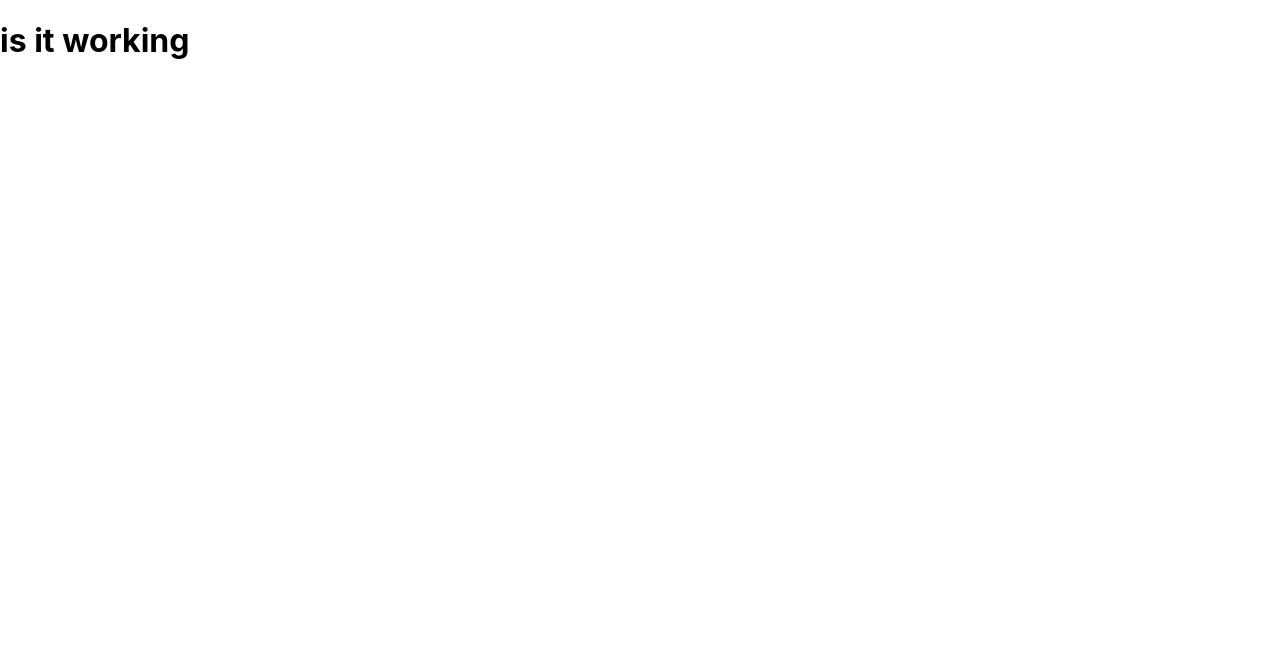
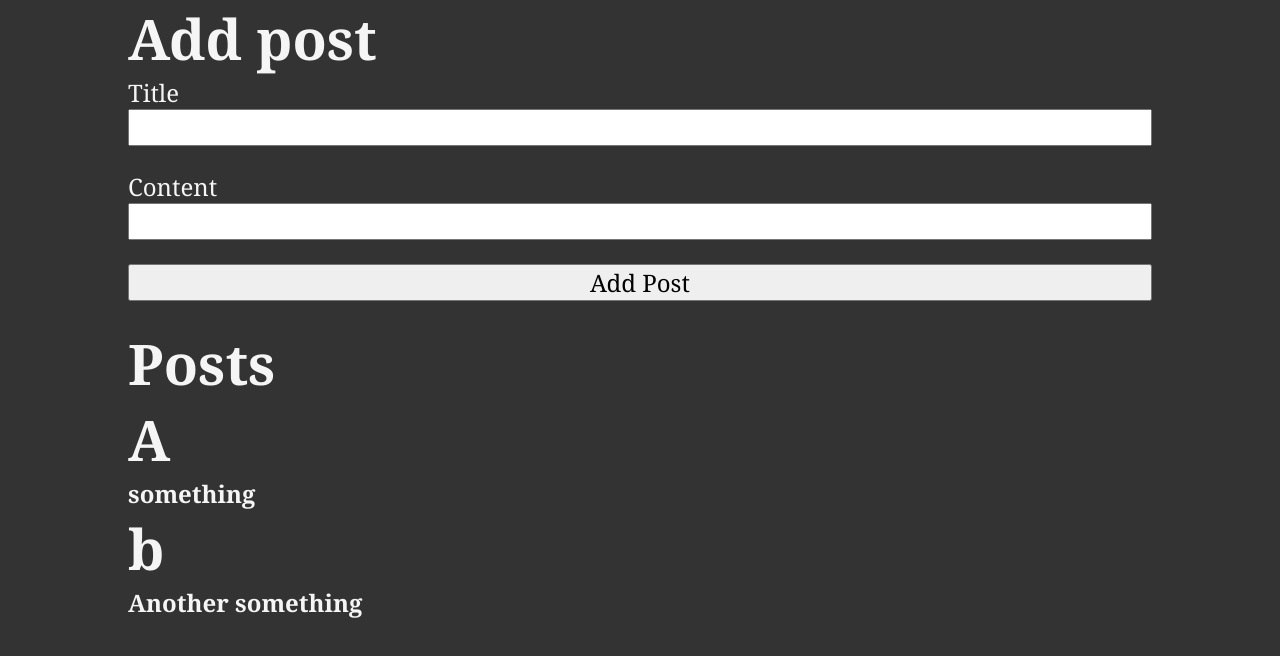
Before and after one commit to Inferno-coder/redux-tool-app, a React (Create React App) app: page / in a window 1280 px wide. Shown: the top 656 px of the page. Built offline with nearby package versions, Linux system fonts and the light colour scheme.

Commit message:
created store and slices

```diff
--- a/package.json
+++ b/package.json
@@ -3,11 +3,13 @@
   "version": "0.1.0",
   "private": true,
   "dependencies": {
+    "@reduxjs/toolkit": "^2.0.1",
     "@testing-library/jest-dom": "^5.17.0",
     "@testing-library/react": "^13.4.0",
     "@testing-library/user-event": "^13.5.0",
     "react": "^18.2.0",
     "react-dom": "^18.2.0",
+    "react-redux": "^9.0.4",
     "react-scripts": "5.0.1",
     "web-vitals": "^2.1.4"
   },
--- a/src/App.js
+++ b/src/App.js
@@ -1,10 +1,13 @@
-
 import './App.css';
+import { Addpost } from './features/posts/Addpost';
+import { Postlist } from './features/posts/Postlist';
 
 function App() {
+
   return (
     <div>
-      <h1>is it working</h1>
+      <Addpost/>
+      <Postlist/>
     </div>
   );
 }
--- /dev/null
+++ b/src/app/store.js
@@ -0,0 +1,7 @@
+import {configureStore} from "@reduxjs/toolkit"
+import postReducer from '../features/posts/postSlice'
+export const store=configureStore({
+   reducer:{
+    posts:postReducer
+   }
+})
--- /dev/null
+++ b/src/features/posts/Addpost.js
@@ -0,0 +1,43 @@
+import React, { useState } from 'react'
+import {useDispatch } from 'react-redux'
+import { postAdd } from './postSlice'
+import { nanoid } from '@reduxjs/toolkit'
+export const Addpost = () => {
+    const[title,setTitle]=useState("")
+    const[content,setContent]=useState("")
+    const dispatch=useDispatch()
+    const handleSubmit=()=>{
+        console.log(title,content);
+       if(title && content){
+        dispatch(postAdd(
+         {
+            id:nanoid(),
+            title,
+            content
+         }
+        ))
+       }
+       setTitle("")
+       setContent("")
+    }
+  return (
+    <div>
+        <h1>Add post</h1>
+        <form >
+            <label >Title</label>
+            <input
+            type="text"
+            onChange={(e)=>setTitle(e.target.value)}
+            value={title}
+             />
+            <label >Content</label>
+            <input
+            type="text"
+            onChange={(e)=>setContent(e.target.value)}
+            value={content}
+             />
+             <button type='button' onClick={handleSubmit}>Add Post</button>
+        </form>
+    </div>
+  )
+}
--- /dev/null
+++ b/src/features/posts/Postlist.js
@@ -0,0 +1,19 @@
+import React from 'react'
+import {useSelector,useDispatch} from 'react-redux'
+import { allPost } from './postSlice'
+export const Postlist = () => {
+    const posts=useSelector(allPost)
+    const dispatch=useDispatch()
+     const renderedPost=posts.map((post)=>(
+     <div key={post.id}>
+        <h1>{post.title}</h1>
+        <h4>{post.content}</h4>
+     </div>
+     ))
+  return (
+    <div>
+        <h1>Posts</h1>
+        {renderedPost}
+    </div>
+  )
+}
--- /dev/null
+++ b/src/features/posts/postSlice.js
@@ -0,0 +1,26 @@
+import { createSlice } from "@reduxjs/toolkit";
+const initialState=[
+    {
+    id:'1',
+    title:"A",
+    content:"something"
+    },
+    {
+    id:'2',
+    title:"b",
+    content:"Another something"
+    }
+]
+const postSlice=createSlice({
+  name:"posts",
+  initialState,
+  reducers:{
+  postAdd:(state,action)=>{
+   state.push(action.payload)
+  }
+
+  }
+})
+export const allPost=state=>state.posts
+export const {postAdd} =postSlice.actions
+export default postSlice.reducer
--- a/src/index.css
+++ b/src/index.css
@@ -1,13 +1,69 @@
-body {
+* {
   margin: 0;
-  font-family: -apple-system, BlinkMacSystemFont, 'Segoe UI', 'Roboto', 'Oxygen',
-    'Ubuntu', 'Cantarell', 'Fira Sans', 'Droid Sans', 'Helvetica Neue',
-    sans-serif;
-  -webkit-font-smoothing: antialiased;
-  -moz-osx-font-smoothing: grayscale;
+  padding: 0;
+  box-sizing: border-box;
 }
 
-code {
-  font-family: source-code-pro, Menlo, Monaco, Consolas, 'Courier New',
-    monospace;
+html {
+  font-family: Cambria, Cochin, Georgia, Times, "Times New Roman", serif;
+  background: #333;
+  color: whitesmoke;
 }
+
+body {
+  min-height: 100vh;
+  font-size: 1.5rem;
+  padding: 0 10% 10%;
+}
+
+input,
+textarea,
+button,
+select {
+  font: inherit;
+  margin-bottom: 1em;
+}
+
+main {
+  max-width: 500px;
+  margin: auto;
+}
+
+section {
+  margin-top: 1em;
+}
+
+article {
+  margin: 0.5em 0.5em 0.5em 0;
+  border: 1px solid whitesmoke;
+  border-radius: 10px;
+  padding: 1em;
+}
+
+h1 {
+  font-size: 3.5rem;
+}
+
+p {
+  font-family: Arial, Helvetica, sans-serif;
+  line-height: 1.4;
+  font-size: 1.2rem;
+  margin: 0.5em 0;
+}
+
+form {
+  display: flex;
+  flex-direction: column;
+}
+
+.postCredit {
+  font-size: 1rem;
+}
+
+.reactionButton {
+  margin: 0 0.25em 0 0;
+  background: transparent;
+  border: none;
+  color: whitesmoke;
+  font-size: 1rem;
+}
--- a/src/index.js
+++ b/src/index.js
@@ -2,11 +2,13 @@ import React from 'react';
 import ReactDOM from 'react-dom/client';
 import './index.css';
 import App from './App';
-
-
+import { store } from './app/store';
+import { Provider } from 'react-redux';
 const root = ReactDOM.createRoot(document.getElementById('root'));
 root.render(
   <React.StrictMode>
+    <Provider store={store}>
     <App />
+    </Provider>
   </React.StrictMode>
 );
```
Also changed, not shown: 1 other file (tests, documents, lock files or other folders).
